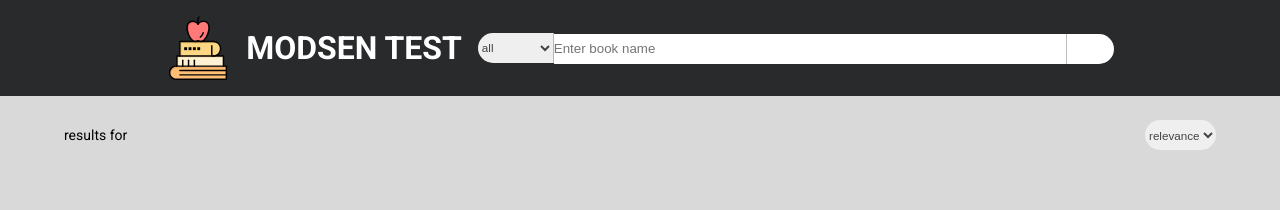
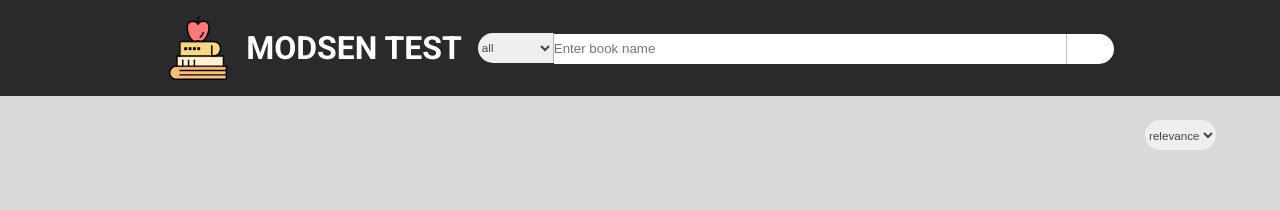
Before and after one commit to OlgaSeledets/modsen-test, a React (Create React App) app: page / in a window 1280 px wide. Shown: the top 210 px of the page. Built offline with nearby package versions, Linux system fonts and the light colour scheme; a web font is replaced by a local one.

Commit message:
Cosmetics

```diff
--- a/src/components/app/App.css
+++ b/src/components/app/App.css
@@ -81,7 +81,6 @@
 
 .subheader {
   display: flex;
-  justify-content: space-between;
   margin-bottom: 1.5rem;
   height: 1.9rem;
   align-items: center;
--- a/src/components/app/App.tsx
+++ b/src/components/app/App.tsx
@@ -22,7 +22,7 @@ type Response = {
 
 type Category = 'all' | 'art' | 'biography' | 'computers' | 'history' | 'medical' | 'poetry'
 
-type Status = 'idle' | 'searching' | 'found'
+type Status = 'idle' | 'searching' | 'results-received'
 
 type OrderBy = 'newest' | 'relevance'
 
@@ -45,7 +45,7 @@ function App(): JSX.Element {
     async (search: string, category: Category, orderBy: OrderBy) => {
       const data = await getBooks(search, category, orderBy)
       setBooks(data)
-      setStatus('found')
+      setStatus('results-received')
     }, [])
   useEffect(() => {
     if (status === 'searching') {
@@ -99,7 +99,8 @@ function App(): JSX.Element {
       </header>
       <div className="container">
         <div className="subheader">
-          <div>{books?.totalItems} results for {bookName}</div>
+          {status === 'results-received' && <div>{books?.totalItems} results for {bookName}</div>}
+          <span className="spacer"></span>
           <select
             className="subheader__select select-common"
             onChange={e => {
```
